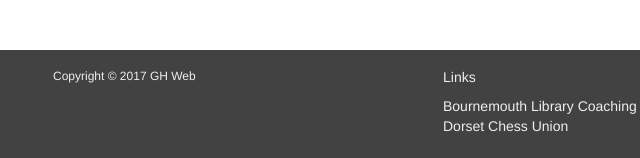
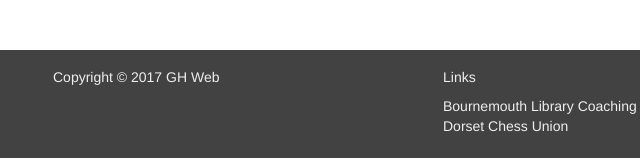
Before and after one commit to GaborHorvath11/MyChessSite, a plain HTML site: page index.html in a window 1280 px wide. Shown: the part 1045-1203 px from the top of the page, 17-657 px from the left. Drawn offline with nearby package versions, Linux system fonts and the light colour scheme.

Commit message:
Update index.html
Change Copyright in footer from <h6> to <h5>

```diff
--- a/index.html
+++ b/index.html
@@ -131,7 +131,7 @@
                     <div class="row">
 
                         <div class="col-sm-4" id="copyright">
-                            <h6>Copyright &copy; 2017 GH Web</h6>
+                            <h5>Copyright &copy; 2017 GH Web</h5>
                         </div>
 
                         <div class="col-sm-4">
```
